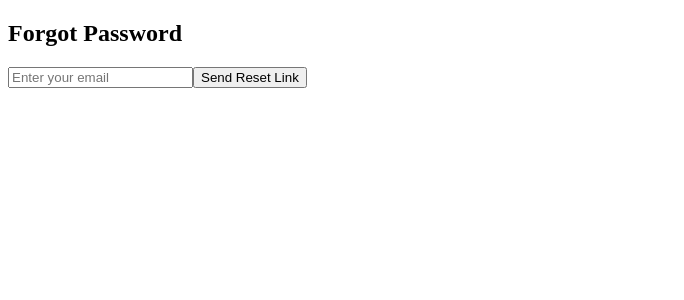
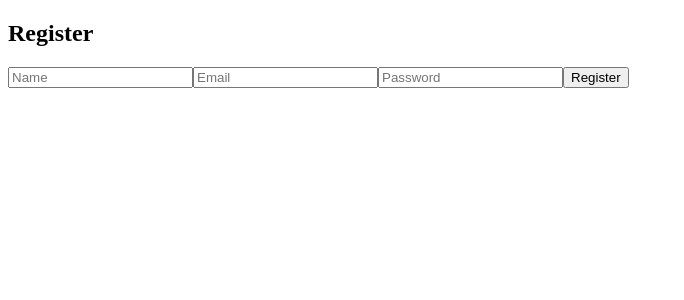
Before and after one commit to maithili-0908/password-reset-app, a React (Create React App) app in the folder frontend/: page /register in a window 1280 px wide. Before the commit this address led to /forgot-password. Shown: the top 300 px of the page, without its empty margins (0-684 px from the left). Built offline with nearby package versions, Linux system fonts and the light colour scheme; no server answers.

Commit message:
Implemented Register & Login with proper routing

```diff
--- a/frontend/src/App.js
+++ b/frontend/src/App.js
@@ -1,8 +1,13 @@
 import React from "react";
+import { BrowserRouter as Router } from "react-router-dom";
 import AppRoutes from "./routes/AppRoutes";
 
 function App() {
-  return <AppRoutes />;
+  return (
+    <Router>
+      <AppRoutes />
+    </Router>
+  );
 }
 
 export default App;
--- a/frontend/src/components/ForgotPassword.jsx
+++ b/frontend/src/components/ForgotPassword.jsx
@@ -1,23 +1,19 @@
 import React, { useState } from "react";
-import { forgotPassword } from "../services/authService";
+import axios from "axios";
 
 const ForgotPassword = () => {
   const [email, setEmail] = useState("");
-  const [message, setMessage] = useState("");
-  const [error, setError] = useState("");
 
   const handleSubmit = async (e) => {
     e.preventDefault();
-    setMessage("");
-    setError("");
-
     try {
-      const res = await forgotPassword(email);
-      setMessage(res.message || "Reset link sent to email");
+      await axios.post(
+        `${process.env.REACT_APP_API_BASE_URL}/api/auth/forgot-password`,
+        { email }
+      );
+      alert("Reset link sent to email");
     } catch (err) {
-      setError(
-        err.response?.data?.message || "Something went wrong"
-      );
+      alert("Error sending reset link");
     }
   };
 
@@ -28,15 +24,11 @@ const ForgotPassword = () => {
         <input
           type="email"
           placeholder="Enter your email"
-          value={email}
           onChange={(e) => setEmail(e.target.value)}
           required
         />
         <button type="submit">Send Reset Link</button>
       </form>
-
-      {message && <p style={{ color: "green" }}>{message}</p>}
-      {error && <p style={{ color: "red" }}>{error}</p>}
     </div>
   );
 };
--- /dev/null
+++ b/frontend/src/components/Login.jsx
@@ -0,0 +1,43 @@
+import React, { useState } from "react";
+import axios from "axios";
+import { Link } from "react-router-dom";
+
+const Login = () => {
+  const [form, setForm] = useState({ email: "", password: "" });
+
+  const handleChange = (e) => {
+    setForm({ ...form, [e.target.name]: e.target.value });
+  };
+
+  const handleSubmit = async (e) => {
+    e.preventDefault();
+    try {
+      const res = await axios.post(
+        `${process.env.REACT_APP_API_BASE_URL}/api/auth/login`,
+        form
+      );
+
+      localStorage.setItem("token", res.data.token);
+      alert("Login Successful!");
+    } catch (err) {
+      alert("Login Failed");
+    }
+  };
+
+  return (
+    <div>
+      <h2>Login</h2>
+      <form onSubmit={handleSubmit}>
+        <input name="email" placeholder="Email" onChange={handleChange} required />
+        <input name="password" type="password" placeholder="Password" onChange={handleChange} required />
+        <button type="submit">Login</button>
+      </form>
+
+      <p>
+        <Link to="/forgot-password">Forgot Password?</Link>
+      </p>
+    </div>
+  );
+};
+
+export default Login;
--- /dev/null
+++ b/frontend/src/components/Register.jsx
@@ -0,0 +1,34 @@
+import React, { useState } from "react";
+import axios from "axios";
+
+const Register = () => {
+  const [form, setForm] = useState({ name: "", email: "", password: "" });
+
+  const handleChange = (e) => {
+    setForm({ ...form, [e.target.name]: e.target.value });
+  };
+
+  const handleSubmit = async (e) => {
+    e.preventDefault();
+    try {
+      await axios.post(`${process.env.REACT_APP_API_BASE_URL}/api/auth/register`, form);
+      alert("Registration Successful!");
+    } catch (err) {
+      alert("Registration Failed");
+    }
+  };
+
+  return (
+    <div>
+      <h2>Register</h2>
+      <form onSubmit={handleSubmit}>
+        <input name="name" placeholder="Name" onChange={handleChange} required />
+        <input name="email" placeholder="Email" onChange={handleChange} required />
+        <input name="password" type="password" placeholder="Password" onChange={handleChange} required />
+        <button type="submit">Register</button>
+      </form>
+    </div>
+  );
+};
+
+export default Register;
--- a/frontend/src/components/ResetPassword.jsx
+++ b/frontend/src/components/ResetPassword.jsx
@@ -1,40 +1,23 @@
-import React, { useState, useEffect } from "react";
+import React, { useState } from "react";
+import axios from "axios";
 import { useParams } from "react-router-dom";
-import axios from "axios";
-import { resetPassword } from "../services/authService";
 
 const ResetPassword = () => {
   const { token } = useParams();
   const [password, setPassword] = useState("");
-  const [message, setMessage] = useState("");
-  const [error, setError] = useState("");
-  const [valid, setValid] = useState(false);
-
-  useEffect(() => {
-    const validate = async () => {
-      try {
-        await axios.get(
-          `${process.env.REACT_APP_API_BASE_URL}/api/auth/reset-password/${token}`
-        );
-        setValid(true);
-      } catch (err) {
-        setError("Invalid or expired token");
-      }
-    };
-    validate();
-  }, [token]);
 
   const handleSubmit = async (e) => {
     e.preventDefault();
     try {
-      const res = await resetPassword(token, password);
-      setMessage(res.data.message);
+      await axios.post(
+        `${process.env.REACT_APP_API_BASE_URL}/api/auth/reset-password/${token}`,
+        { password }
+      );
+      alert("Password reset successful");
     } catch (err) {
-      setError(err.response?.data?.message || "Error resetting password");
+      alert("Error resetting password");
     }
   };
-
-  if (!valid) return <p>{error}</p>;
 
   return (
     <div>
@@ -48,7 +31,6 @@ const ResetPassword = () => {
         />
         <button type="submit">Reset Password</button>
       </form>
-      {message && <p>{message}</p>}
     </div>
   );
 };
--- a/frontend/src/routes/AppRoutes.jsx
+++ b/frontend/src/routes/AppRoutes.jsx
@@ -1,15 +1,21 @@
 import React from "react";
 import { Switch, Route, Redirect } from "react-router-dom";
 
+import Register from "../components/Register";
+import Login from "../components/Login";
 import ForgotPassword from "../components/ForgotPassword";
 import ResetPassword from "../components/ResetPassword";
 
 const AppRoutes = () => {
   return (
     <Switch>
+      <Route exact path="/register" component={Register} />
+      <Route exact path="/login" component={Login} />
       <Route exact path="/forgot-password" component={ForgotPassword} />
       <Route exact path="/reset-password/:token" component={ResetPassword} />
-      <Redirect to="/forgot-password" />
+
+      {/* Default Route */}
+      <Redirect to="/login" />
     </Switch>
   );
 };
```
